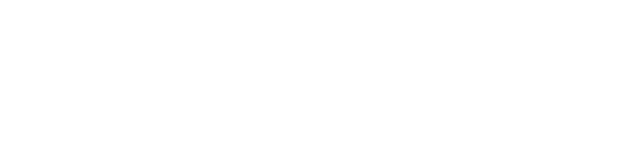
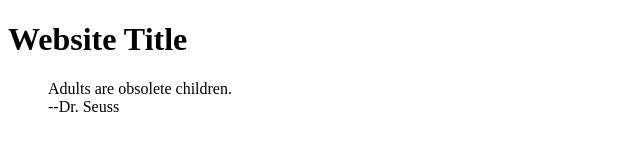
Before and after one commit to dkever/team1, a plain HTML site: page index.html in a window 1280 px wide. Shown: the whole page, without its empty margins (0-640 px from the left). Drawn offline with Linux system fonts and the light colour scheme.

Commit message:
added header blockquote and css file

```diff
--- a/index.html
+++ b/index.html
@@ -2,5 +2,10 @@
 <html>
   <head>
     <title>My Website</title>
+  </head>
+
+  <body>
+    <h1>Website Title</h1>
+    <blockquote>Adults are obsolete children.<br>--Dr. Seuss</blockquote>
   </body>
 </html>
```
Also changed, not shown: style.css (added).
